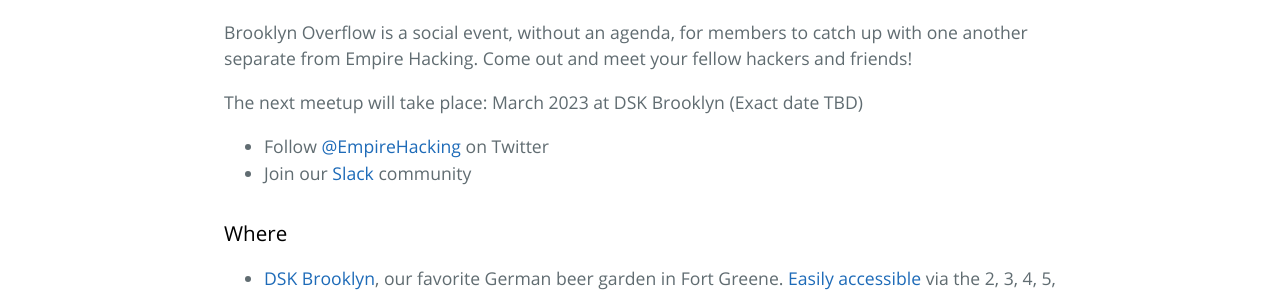
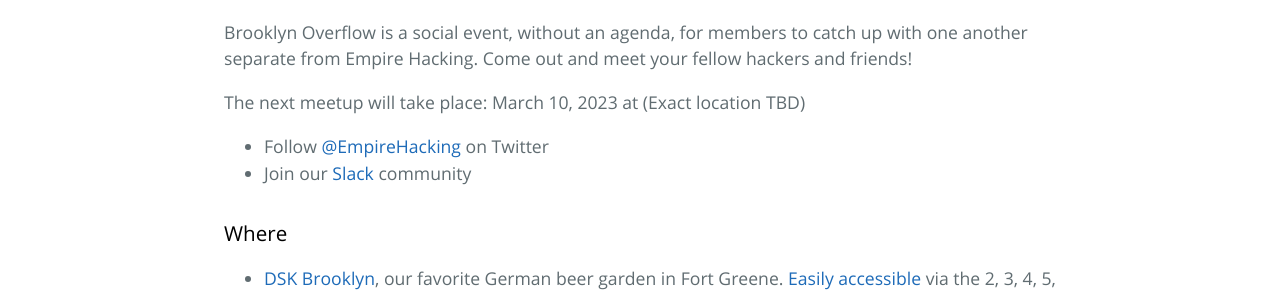
Before and after one commit to trailofbits/empirehacking.nyc, a Jekyll site: the page built from bkoverflow.md, in a window 1280 px wide. Shown: the part 341-633 px from the top of the page. Built offline with Jekyll 4.4.1, drawn with Linux system fonts in a browser that asks for light colours.

Commit message:
Update bkoverflow.md
updated date

```diff
--- a/bkoverflow.md
+++ b/bkoverflow.md
@@ -9,7 +9,7 @@ permalink: /bkoverflow/
 
 Brooklyn Overflow is a social event, without an agenda, for members to catch up with one another separate from Empire Hacking. Come out and meet your fellow hackers and friends!
 
-The next meetup will take place: March 2023 at DSK Brooklyn (Exact date TBD)
+The next meetup will take place: March 10, 2023 at (Exact location TBD)
 
 * Follow [@EmpireHacking](https://twitter.com/EmpireHacking) on Twitter
 * Join our [Slack](https://empireslacking.herokuapp.com) community
```
